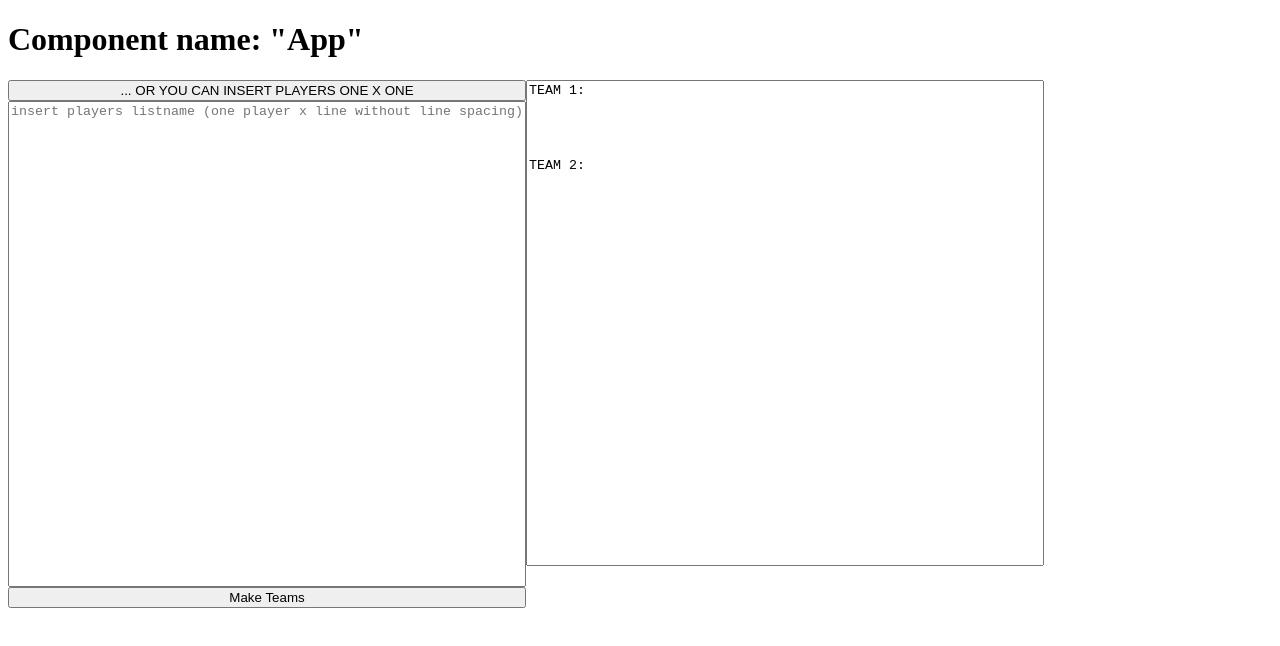
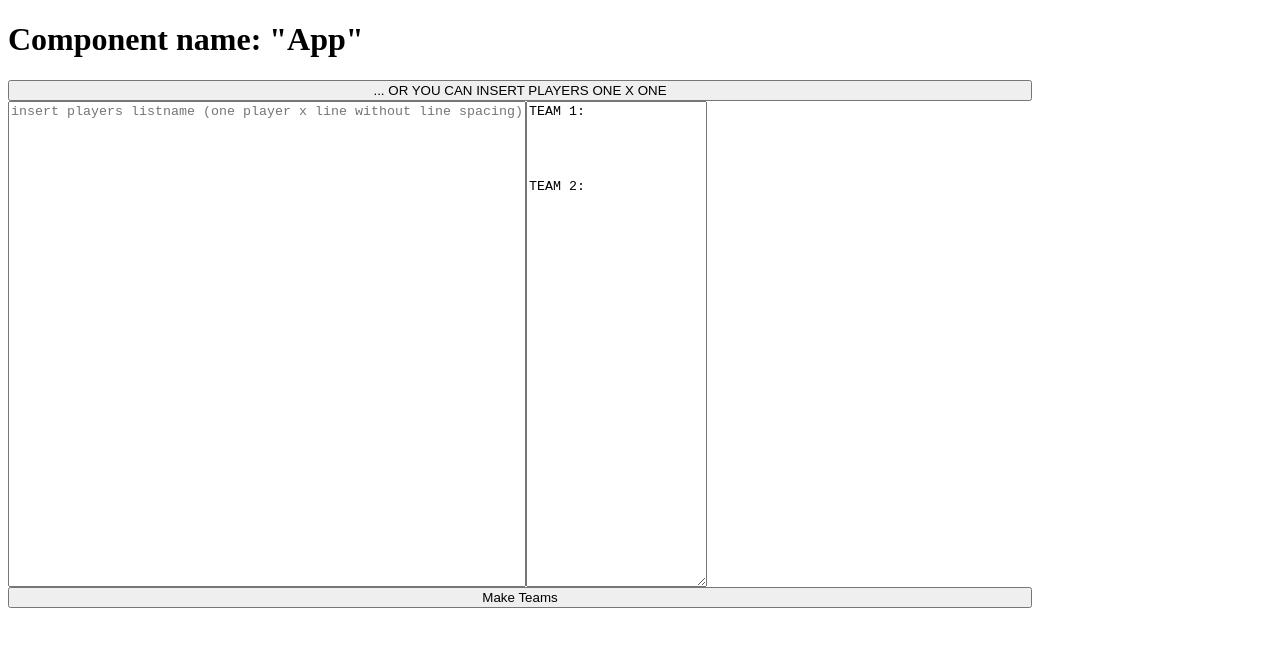
Before and after one commit to smhg15/Juego-de-Caballeros, a React (Vite) app: page / in a window 1280 px wide. Shown: the top 646 px of the page. Built offline with nearby package versions, Linux system fonts and the light colour scheme.

Commit message:
style(MLApp):change structure base style again

```diff
--- a/src/components/MalditoLunesAppForm.css
+++ b/src/components/MalditoLunesAppForm.css
@@ -5,9 +5,12 @@
 
 .section-formAndoutput {
     display: flex;
+    flex-direction: column;
+    width: 80vw;
 }
+
 .form {
-    display:grid;
+    display:inline-flex;
     max-width: fit-content;
 
 }
--- a/src/components/MalditoLunesAppForm.jsx
+++ b/src/components/MalditoLunesAppForm.jsx
@@ -17,9 +17,9 @@ function MalditoLunesAppForm() {
         playersListArray = playersListArray.filter(player => player.match('[a-zA-Z0-9]+'));
 
         // Guarda la lista de jugadores en el estado playerArray
-        if (playersListArray.length >=1)
-        {setPlayersArray(playersListArray)
-        setIsShuffled(true)}
+
+        setPlayersArray(playersListArray)
+        setIsShuffled(true)
 
     }
 
@@ -55,16 +55,17 @@ function MalditoLunesAppForm() {
     }
 
   return (
-    <>
-     <section className='section-formAndoutput'>
-        <div className='form'>
+    <section className='section-formAndoutput'>
         <button
-        onClick={handlePlayersInput}>
+        onClick={handlePlayersInput}
+        className='button'
+        >
             {formAllPlayersInput
             ?'... OR YOU CAN INSERT PLAYERS ONE X ONE'
             :'... OR YOU CAN INSERT PLAYER LIST'
             }
         </button>
+        <div className='form'>
         {formAllPlayersInput
         ?
         <textarea
@@ -92,13 +93,16 @@ function MalditoLunesAppForm() {
     />
     </table>
         }
-        <button type='button'onClick={formAllPlayersInput?handleTextareaSubmit:handleOneXOneSubmit}>
+    <OutputTeams playersProp={playersArray}/>{/*se envía un array*/}
+        </div>
+        <button
+        type='button'
+        onClick={formAllPlayersInput?handleTextareaSubmit:handleOneXOneSubmit}
+        className='button'
+        >
           {isShuffled?'shuffle again':'Make Teams'}
         </button>
-        </div>
-    <OutputTeams playersProp={playersArray}/>{/*se envía un array*/}
     </section>
-    </>
   )
 }
 
--- a/src/components/outputTeams/OutputTeams.css
+++ b/src/components/outputTeams/OutputTeams.css
@@ -1,4 +1,4 @@
-.output-box {
+.input-box {
     width: 40vw;
     height: 60vh;
     resize: none;
```
